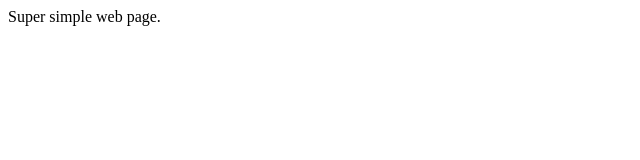
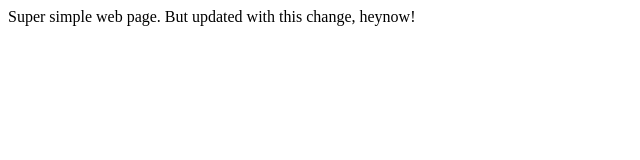
Before and after one commit to amc20-code/am1, a plain HTML site: page index.html in a window 1280 px wide. Shown: the whole page, without its empty margins (0-640 px from the left). Drawn offline with Linux system fonts and the light colour scheme.

Commit message:
Update paragraph text in index.html

```diff
--- a/index.html
+++ b/index.html
@@ -1,3 +1,3 @@
 <html>
-  <p>Super simple web page.</p>
+  <p>Super simple web page. But updated with this change, heynow!</p>
 </html>
```
